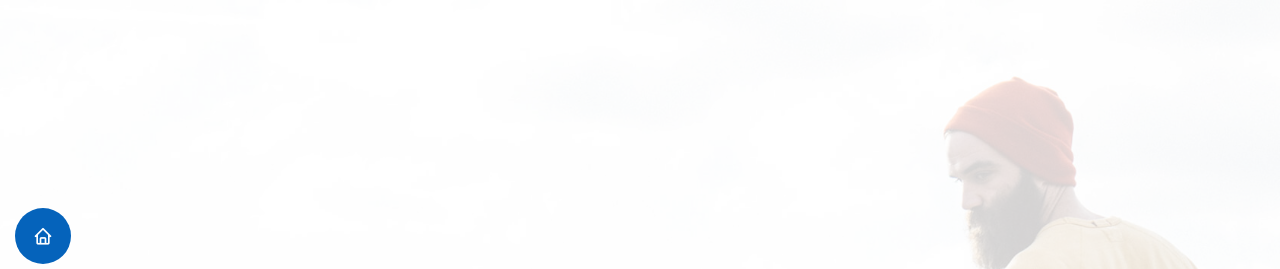
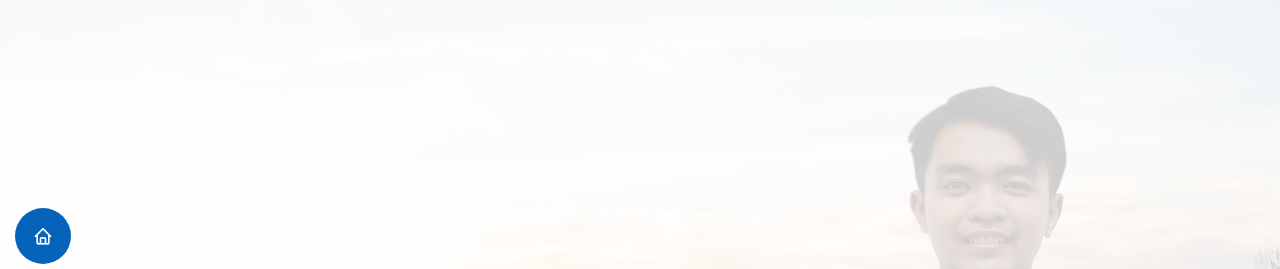
Before and after one commit to imamzunaidi/imamzunaidi.github.io, a plain HTML site: page index.html in a window 1280 px wide. Shown: the top 269 px of the page. Drawn offline with nearby package versions, Linux system fonts and the light colour scheme.

Commit message:
update profile

```diff
--- a/assets/css/style.css
+++ b/assets/css/style.css
@@ -274,7 +274,7 @@ h6 {
 #hero {
   width: 100%;
   height: 100vh;
-  background: url("../img/hero-bg.jpg") top right no-repeat;
+  background: url("../img/mm.jpg") top right no-repeat;
   background-size: cover;
   position: relative;
 }
```
Also changed, not shown: assets/img/im.jpg (added), assets/img/mm.jpg (added).
